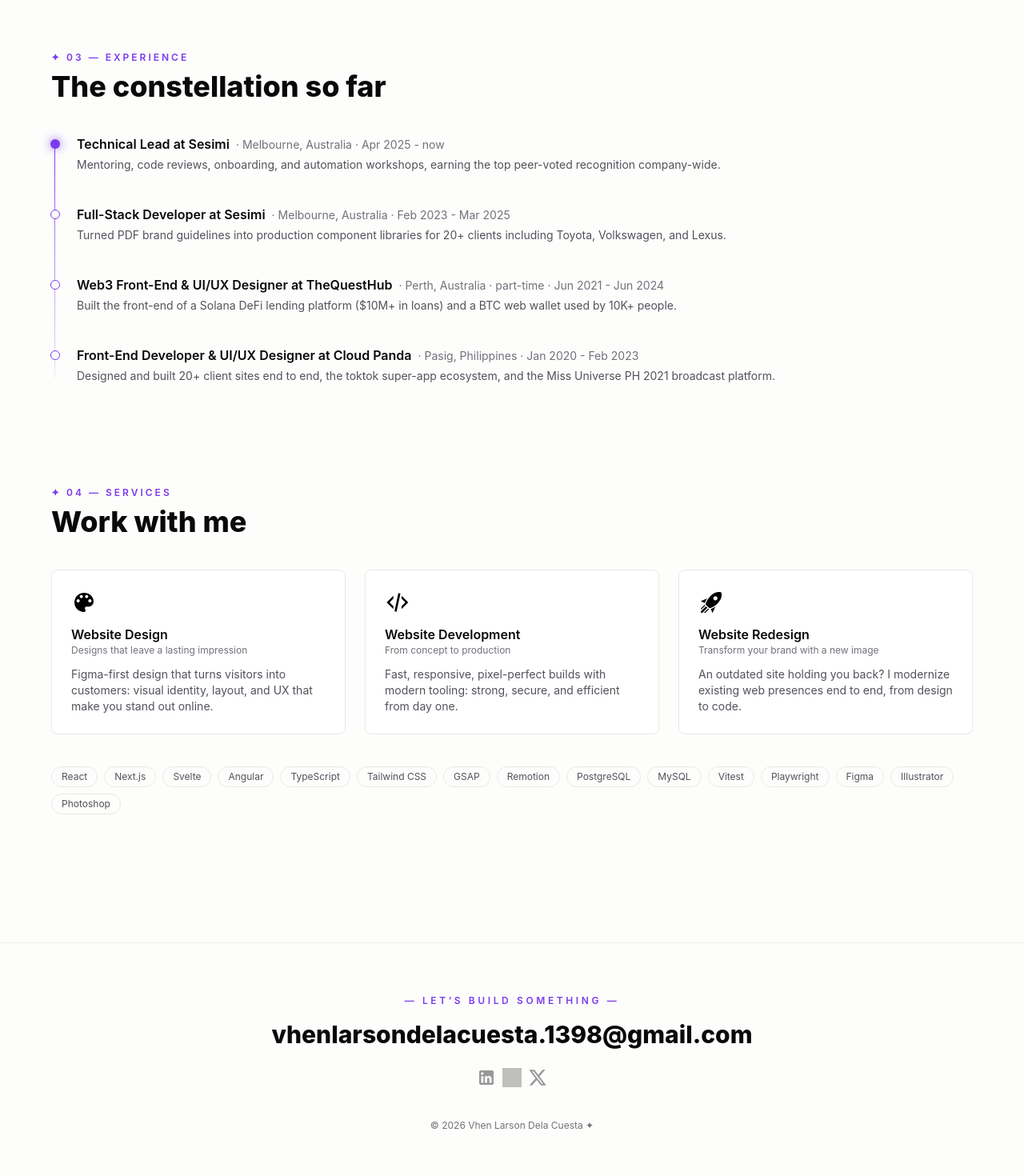
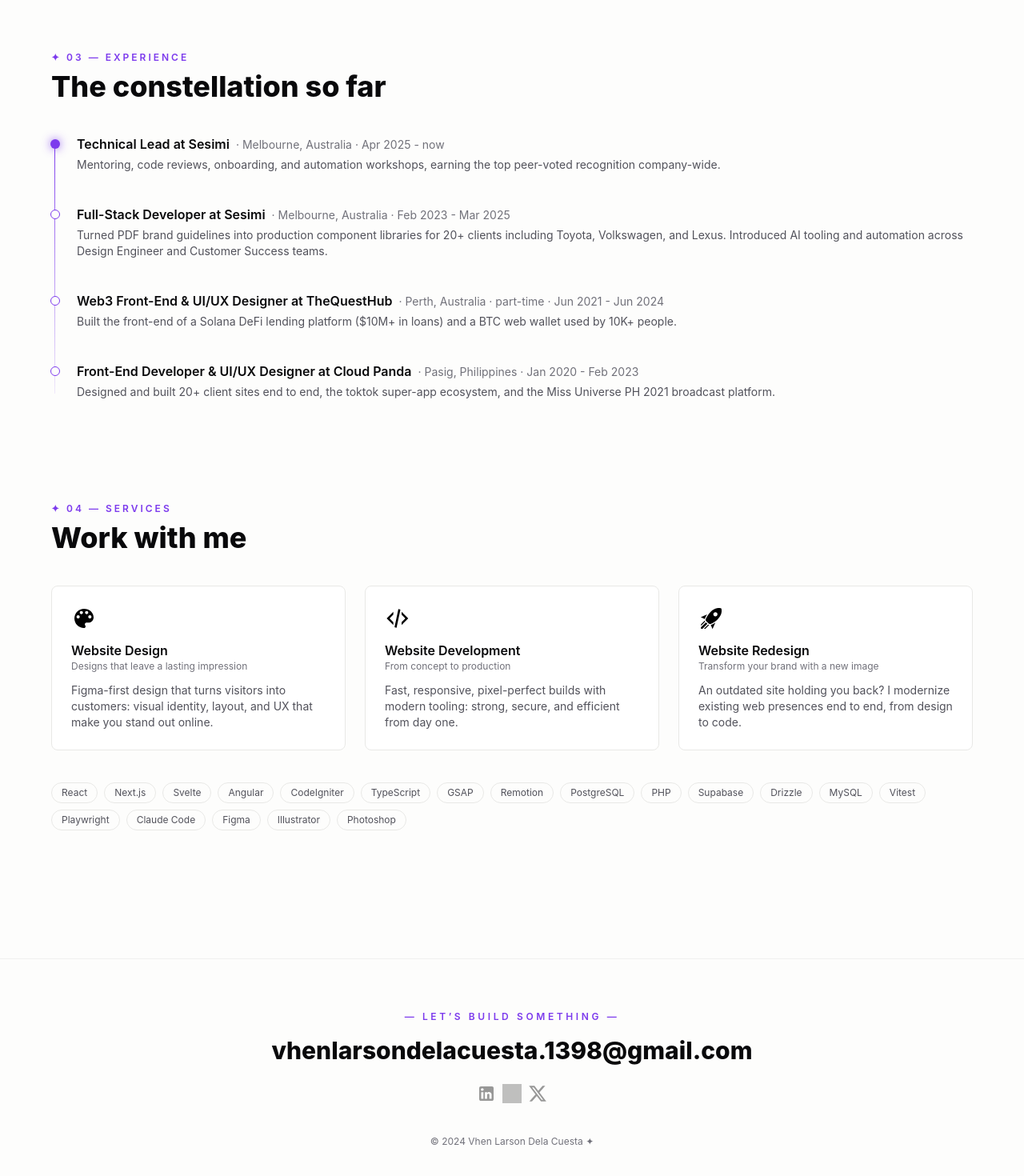
Before and after one commit to VLarz/portfolio, a React (Create React App) app: page / in a window 1280 px wide. Shown: the part 3236-4706 px from the top of the page at 80% size. Built offline with nearby package versions, Linux system fonts and the light colour scheme; grey boxes are pictures that could not be loaded.

Commit message:
chore(content): dynamic footer year, Claude Code skill chip, AI tooling in experience

```diff
--- a/src/components/Footer.tsx
+++ b/src/components/Footer.tsx
@@ -19,7 +19,7 @@ export default function Footer() {
         </a>
         <Socials className={`mt-6`} />
         <p className={`mt-10 text-xs text-fg-subtle`}>
-          © 2026 Vhen Larson Dela Cuesta ✦
+          © {new Date().getFullYear()} Vhen Larson Dela Cuesta ✦
         </p>
       </div>
     </footer>
--- a/src/layouts/Experience/data.ts
+++ b/src/layouts/Experience/data.ts
@@ -21,7 +21,7 @@ export const experienceData: Role[] = [
     company: `Sesimi`,
     location: `Melbourne, Australia`,
     period: `Feb 2023 - Mar 2025`,
-    summary: `Turned PDF brand guidelines into production component libraries for 20+ clients including Toyota, Volkswagen, and Lexus.`,
+    summary: `Turned PDF brand guidelines into production component libraries for 20+ clients including Toyota, Volkswagen, and Lexus. Introduced AI tooling and automation across Design Engineer and Customer Success teams.`,
   },
   {
     title: `Web3 Front-End & UI/UX Designer`,
--- a/src/layouts/Services/data.ts
+++ b/src/layouts/Services/data.ts
@@ -31,14 +31,18 @@ export const skills = [
   `Next.js`,
   `Svelte`,
   `Angular`,
+  `CodeIgniter`,
   `TypeScript`,
-  `Tailwind CSS`,
   `GSAP`,
   `Remotion`,
   `PostgreSQL`,
+  `PHP`,
+  `Supabase`,
+  `Drizzle`,
   `MySQL`,
   `Vitest`,
   `Playwright`,
+  `Claude Code`,
   `Figma`,
   `Illustrator`,
   `Photoshop`,
```
